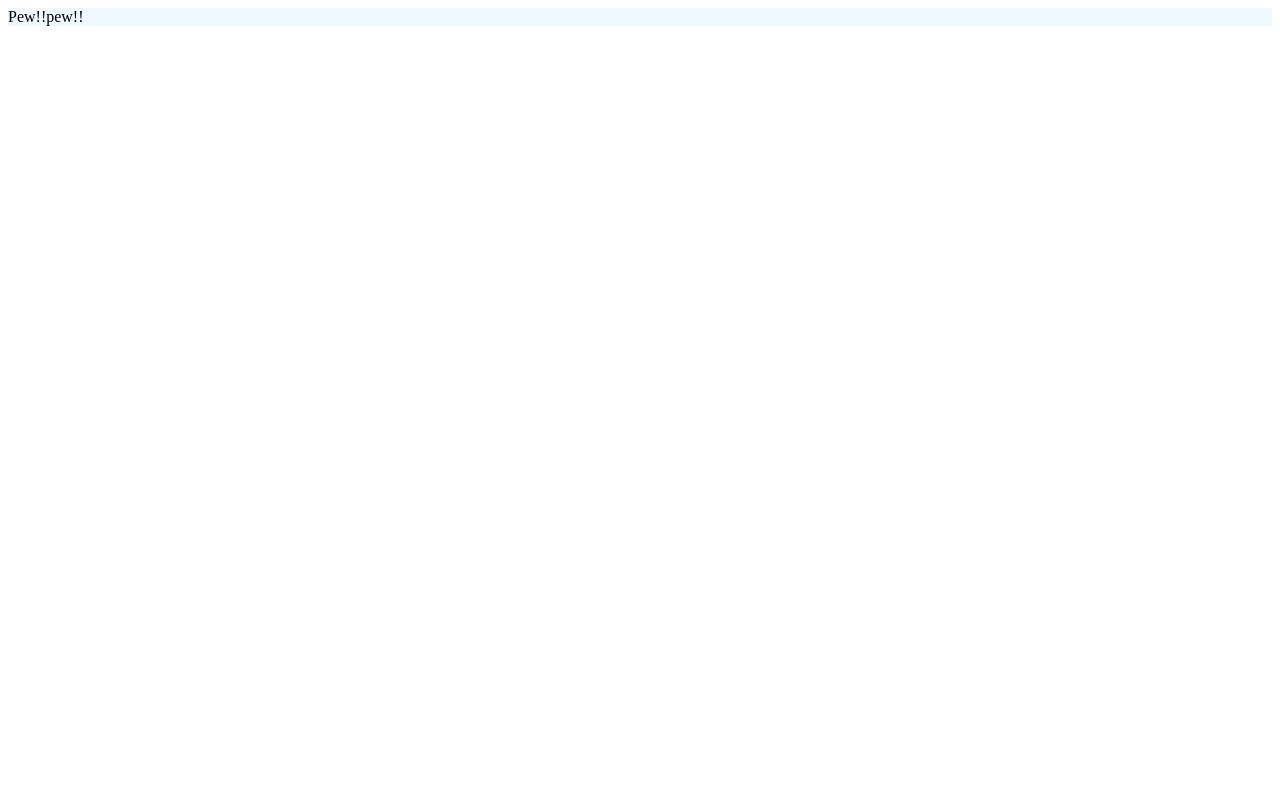
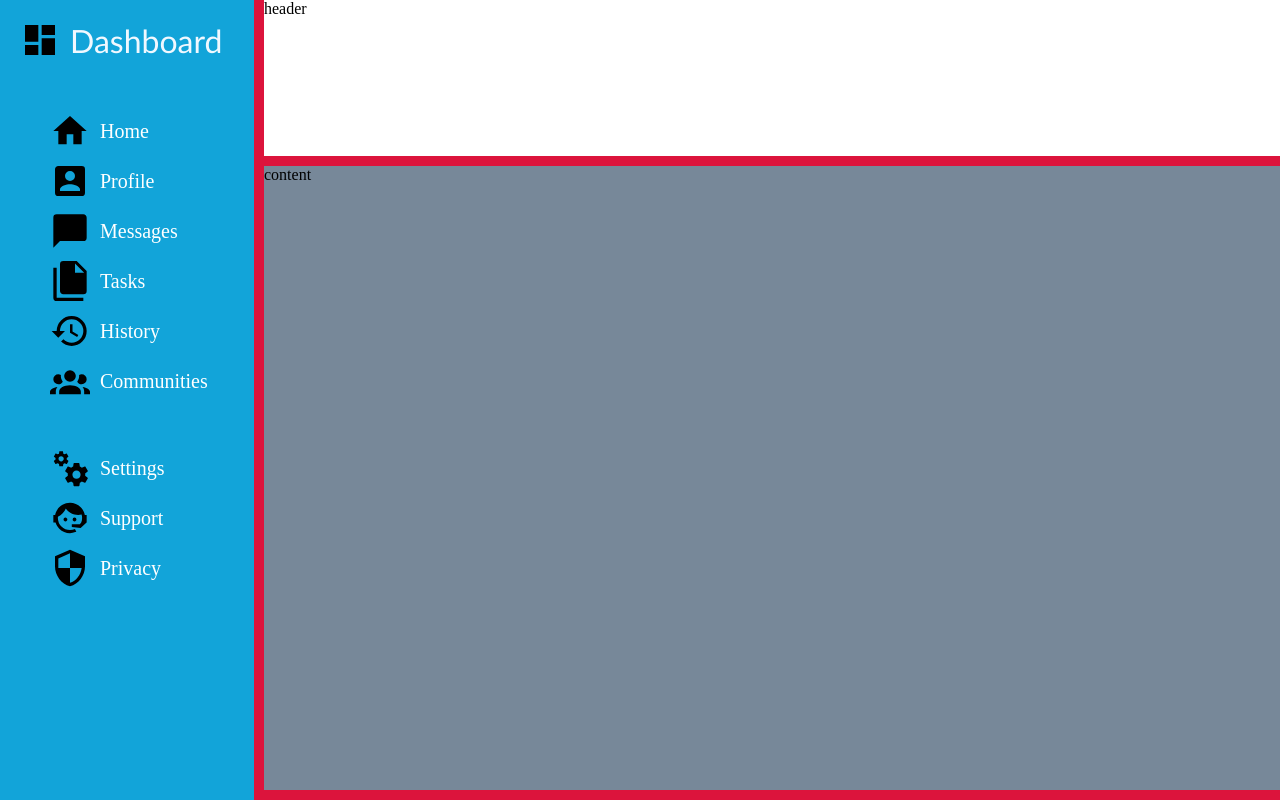
Before and after one commit to SomeKenyan254/Dashboard, a plain HTML site: page index.html in a window 1280 px wide. Drawn offline with Linux system fonts and the light colour scheme.

Commit message:
Styled the sidebar

```diff
--- a/index.html
+++ b/index.html
@@ -8,9 +8,29 @@
 </head>
 <body>
     <div class="container">
-        <div class="header">
-            Pew!!pew!!
+        <div class="sidebar">
+            <div class="logo">
+                <img   src="images/view-dashboard.svg" alt="dashboard icon">Dashboard</div>
+            <div class="nav">
+                <ul>
+                    <li><img src="images/home.svg" alt="home icon">Home</li>
+                    <li><img src="images/account-box.svg" alt="profile icon">Profile</li>
+                    <li><img src="images/message.svg" alt="message icon">Messages</li>
+                    <li><img src="images/file-multiple.svg" alt="tasks icon">Tasks</li>
+                    <li><img src="images/history.svg" alt="history icon">History</li>
+                    <li><img src="images/account-group.svg" alt="communities icon">Communities</li>
+                </ul>
+            </div>
+            <div class="branding">
+                <ul>
+                    <li><img src="images/cogs.svg" alt="settings icon">Settings</li>
+                    <li><img src="images/face-agent.svg" alt="support icon">Support</li>
+                    <li><img src="images/security.svg" alt="security icon">Privacy</li>
+                </ul>
+            </div>
         </div>
+        <div class="header">header</div>
+        <div class="content">content</div>
     </div>
 </body>
 </html>
--- a/style.css
+++ b/style.css
@@ -1,3 +1,61 @@
+body{
+    margin: 0;
+    height: 100vh;
+    background-color: aqua;
+}
+
+/* Main container grid*/
 .container{
-    background-color: aliceblue;
+    display: grid;
+    grid-template-columns: 1fr 4fr;
+    grid-template-rows: 1fr 4fr;
+    background-color: crimson;
+    width: 100%;
+    height: 100%;
+    gap: 10px;
 }
+.header{
+    background-color: white;
+    grid-column:2 / 3;
+}
+.sidebar{
+    display: grid;
+    background-color:#12a4d9;
+    grid-row: 1/4 ;
+    align-items: start;
+    grid-auto-rows: min-content;
+    gap: 15px;
+
+}
+img{
+    width: 40px;
+
+}
+.content{
+    background-color:lightslategray;
+}
+ul{
+    list-style-type: none;
+
+}
+.logo{
+    display: grid;
+    grid-template-columns: min-content 1fr;
+    align-items: center;
+    gap: 10px;
+   font-size: 2rem;
+   margin: 20px;
+   font-family: 'Gill Sans', 'Gill Sans MT', Calibri, 'Trebuchet MS', sans-serif;
+   color: aliceblue;
+}
+ .branding  li, .nav  li{
+    display: grid;
+     font-size: 20px;
+    color: white;
+    grid-template-columns: min-content 1fr;
+    align-items: center;
+    gap: 10px;
+    margin: 10px;
+    justify-content: start;
+
+}
```
Also changed, not shown: images/account-box.svg (added), images/account-group.svg (added), images/cogs.svg (added), images/face-agent.svg (added), images/file-multiple.svg (added), images/history.svg (added), images/home.svg (added), images/message.svg (added), images/security.svg (added), images/view-dashboard.svg (added).
